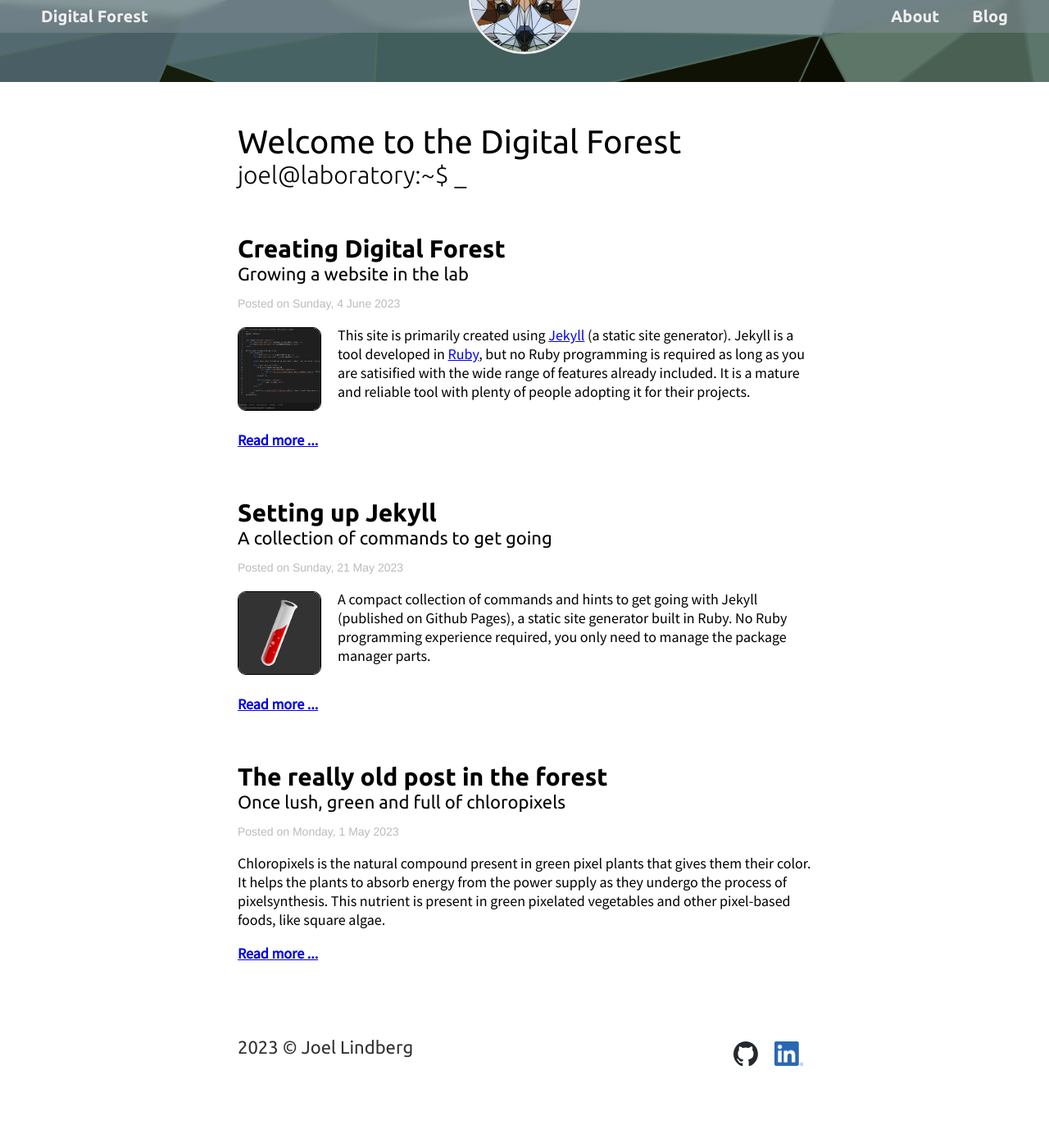
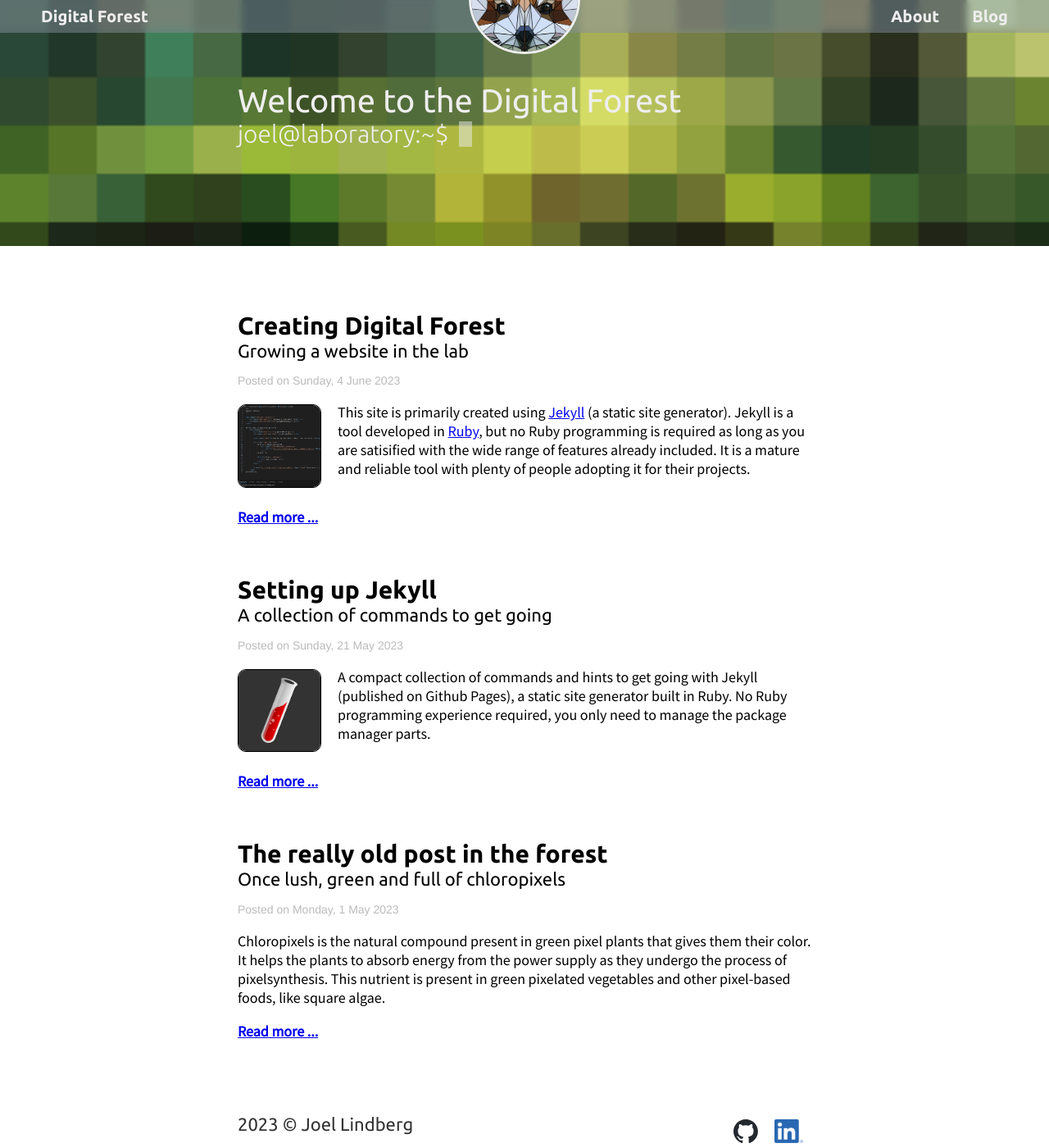
Before and after one commit to JoelLindberg/digital-forest, a Jekyll site: the page built from index.html, in a window 1280 px wide and 1400 px high. Shown: the whole window at 82% size. Built offline with Jekyll 4.4.1, drawn with Linux system fonts in a browser that asks for light colours; the list of posts is cut into pages by our own code.

Commit message:
New header draft

```diff
--- a/_config.yml
+++ b/_config.yml
@@ -1,5 +1,5 @@
 title: Digital Forest
-subtitle: joel@laboratory:~$ _
+subtitle: joel@laboratory:~$
 domain: joellindberg.github.io
 url: https://joellindberg.github.io
 baseurl: /digital-forest
--- a/_includes/head.html
+++ b/_includes/head.html
@@ -2,7 +2,7 @@
     <title>{{ page.title }} - {{ page.subtitle }}</title>
     <meta charset="UTF-8">
     <meta name="viewport" content="width=device-width, initial-scale=1, user-scalable=no">
-    <link rel="stylesheet" type="text/css" href="{{ site.baseurl }}/assets/css/styles.css?1">
+    <link rel="stylesheet" type="text/css" href="{{ site.baseurl }}/assets/css/styles.css?3">
 
     <!-- fonts -->
     <link rel="preconnect" href="https://fonts.gstatic.com" crossorigin>
--- a/_layouts/default.html
+++ b/_layouts/default.html
@@ -5,7 +5,14 @@
 
   {% include header.html %}
 
-  <div class="header-bg"></div>
+  <div class="header-bg">
+    <div class="welcome-container">
+      <h1 class="welcome-title">Welcome to the Digital Forest</h1>
+      <div id="cursor-container">
+        <h2 class="welcome-subtitle">{{ site.subtitle }}</h2><div id="cursor"></div>
+      </div>
+    </div>
+  </div>
 
   <main class="container">
     <div class="content px">
--- a/_layouts/home.html
+++ b/_layouts/home.html
@@ -1,11 +1,6 @@
 ---
 layout: default
 ---
-
-<div class="welcome-container">
-    <h1 class="welcome-title">Welcome to the Digital Forest</h1>
-    <h2 class="welcome-subtitle">{{ site.subtitle }}</h2>
-</div>
 
 {% for post in paginator.posts %}
     <div class="py">
--- a/assets/css/styles.css
+++ b/assets/css/styles.css
@@ -157,12 +157,55 @@ header a:hover {
     padding: 7px 10px;
 }
 
-/* Test header bg */
+/* Header background */
 .header-bg {
-    background: url("/digital-forest/assets/img/header-bg-draft.png") no-repeat center;
-    height: 100px;
+    background: url("/digital-forest/assets/img/header-bg-draft-2.png") no-repeat center;
+    height: 300px;
     background-size: cover;
 }
+
+
+.welcome-container {
+    padding-top: 100px;
+    padding-bottom: 50px;
+    width: var(--pixel-width);
+    margin: auto;
+    color: var(--header-text);
+    font-size: 30px;
+}
+.welcome-title {
+    margin-bottom: 0;
+    font-weight: 400;
+}
+.welcome-subtitle {
+    margin-top: 0;
+    font-weight: 300;
+}
+
+/* Header cursor animation */
+@keyframes cursor-blink {
+    0% {
+        opacity: 0;
+    }
+}
+
+#cursor-container {
+    display: flex;
+}
+
+#cursor::after {
+    content: "";
+    margin-top: 2px;
+    margin-bottom: 0px;
+    padding-bottom: 5px;
+    margin-left: 12px;
+    width: 16px;
+    height: 26px;
+    background: var(--header-text);
+    display: inline-block;
+    animation: cursor-blink 1.5s steps(2) infinite;
+}
+
 
 
 /* -------- MAIN -------- */
@@ -250,6 +293,9 @@ a {
 
 code {
     font-size: 13px;
+    padding-left: 4px;
+    padding-right: 4px;
+    padding-bottom: 2px;
 }
 
 hr {
@@ -262,20 +308,6 @@ hr {
 
 .ita {
     font-style: italic;
-}
-
-
-.welcome-container {
-    font-size: 28px;
-
-}
-.welcome-title {
-    margin-bottom: 0;
-    font-weight: 400;
-}
-.welcome-subtitle {
-    margin-top: 0;
-    font-weight: 300;
 }
 
 
```
Also changed, not shown: _drafts/2023-06-11-haproxy-for-load-balancing-part1.md (added, +28 -0 lines), _drafts/2023-06-11-haproxy-for-load-balancing-part2.md (added, +17 -0 lines), assets/img/header-bg-draft-2.png (added), assets/img/header-bg-draft.png (deleted).
